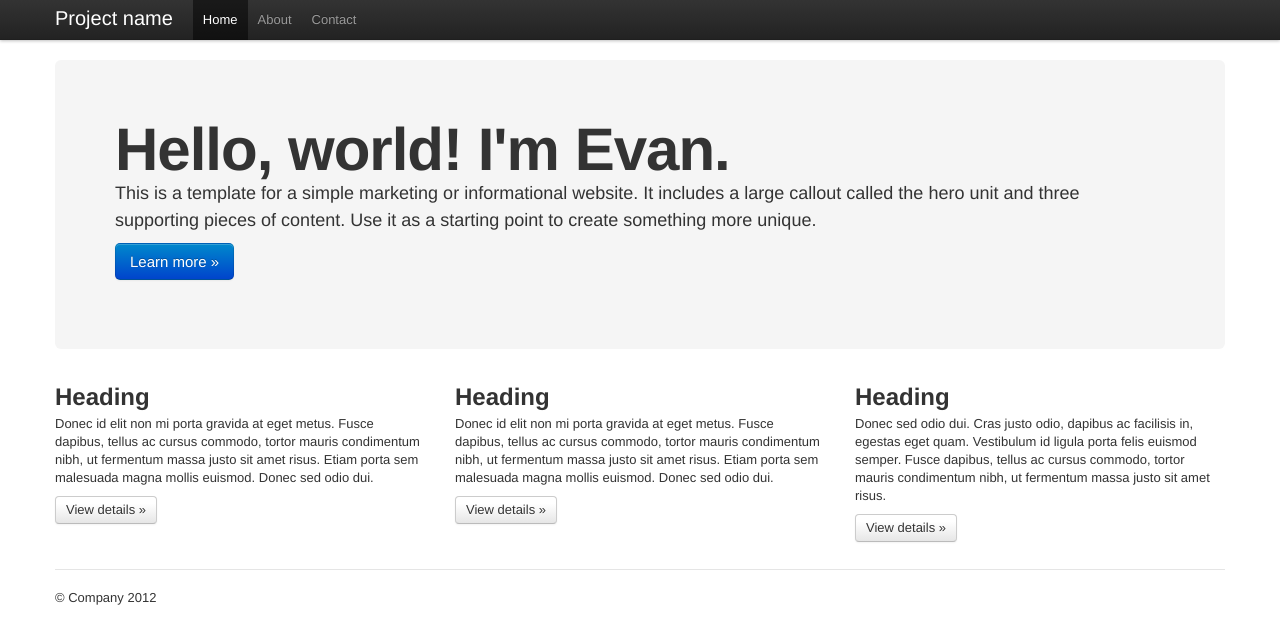
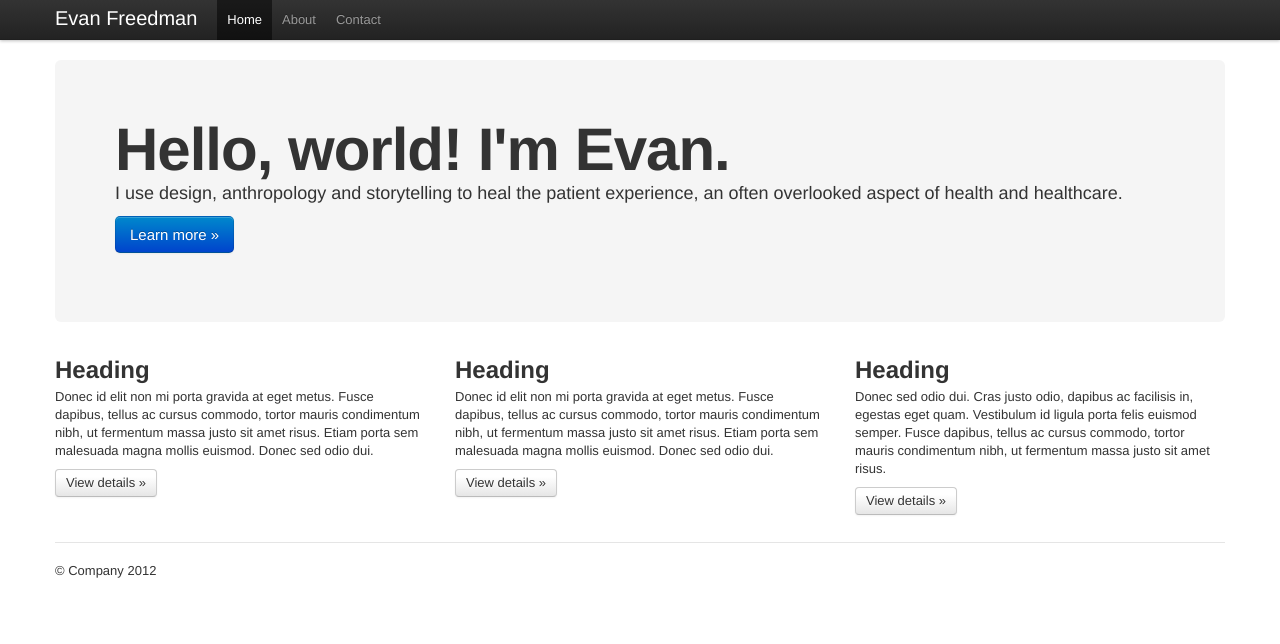
Before and after one commit to EvFreed/evfreed.github.com, a plain HTML site: page index.html in a window 1280 px wide. Drawn offline with nearby package versions, Linux system fonts and the light colour scheme.

Commit message:
Added my description

```diff
--- a/index.html
+++ b/index.html
@@ -40,7 +40,7 @@
             <span class="icon-bar"></span>
             <span class="icon-bar"></span>
           </a>
-          <a class="brand" href="#">Project name</a>
+          <a class="brand" href="#">Evan Freedman</a>
           <div class="nav-collapse">
             <ul class="nav">
               <li class="active"><a href="#">Home</a></li>
@@ -57,7 +57,7 @@
       <!-- Main hero unit for a primary marketing message or call to action -->
       <div class="hero-unit">
         <h1>Hello, world! I'm Evan.</h1>
-        <p>This is a template for a simple marketing or informational website. It includes a large callout called the hero unit and three supporting pieces of content. Use it as a starting point to create something more unique.</p>
+        <p>I use design, anthropology and storytelling to heal the patient experience, an often overlooked aspect of health and healthcare.</p>
         <p><a class="btn btn-primary btn-large">Learn more &raquo;</a></p>
       </div>
 
```
